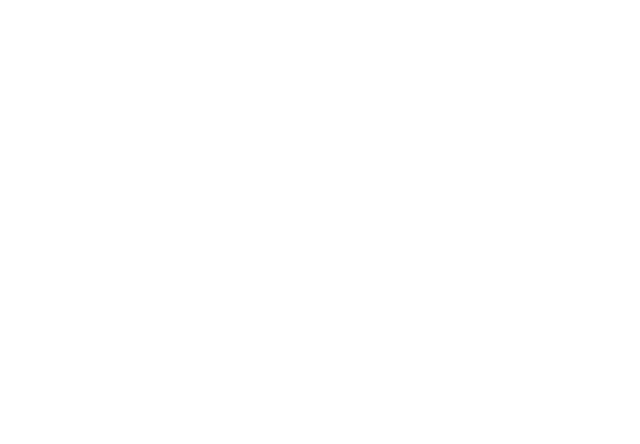
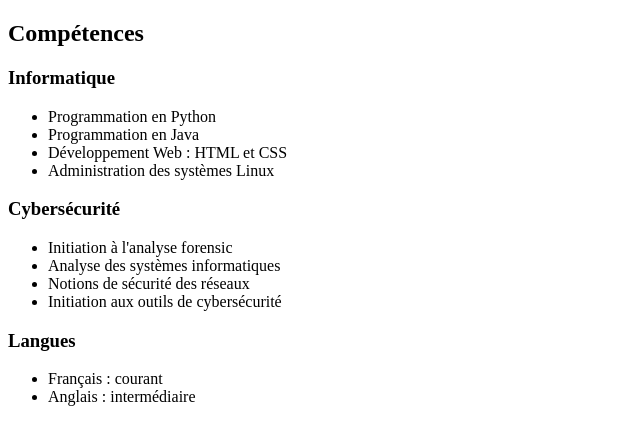
Before and after one commit to avtromaric0/mon-cv, a plain HTML site: page index.html in a window 1280 px wide. Shown: the whole page, without its empty margins (0-640 px from the left). Drawn offline with Linux system fonts and the light colour scheme.

Commit message:
mise en place de la section competences

```diff
--- a/index.html
+++ b/index.html
@@ -7,6 +7,30 @@
     <link rel="stylesheet" href="style.css">
 </head>
 <body>
+<section id="competences">
+    <h2>Compétences</h2>
 
+    <h3>Informatique</h3>
+    <ul>
+        <li>Programmation en Python</li>
+        <li>Programmation en Java</li>
+        <li>Développement Web : HTML et CSS</li>
+        <li>Administration des systèmes Linux</li>
+    </ul>
+
+    <h3>Cybersécurité</h3>
+    <ul>
+        <li>Initiation à l'analyse forensic</li>
+        <li>Analyse des systèmes informatiques</li>
+        <li>Notions de sécurité des réseaux</li>
+        <li>Initiation aux outils de cybersécurité</li>
+    </ul>
+
+    <h3>Langues</h3>
+    <ul>
+        <li>Français : courant</li>
+        <li>Anglais : intermédiaire</li>
+    </ul>
+</section>
 </body>
 </html>
```
